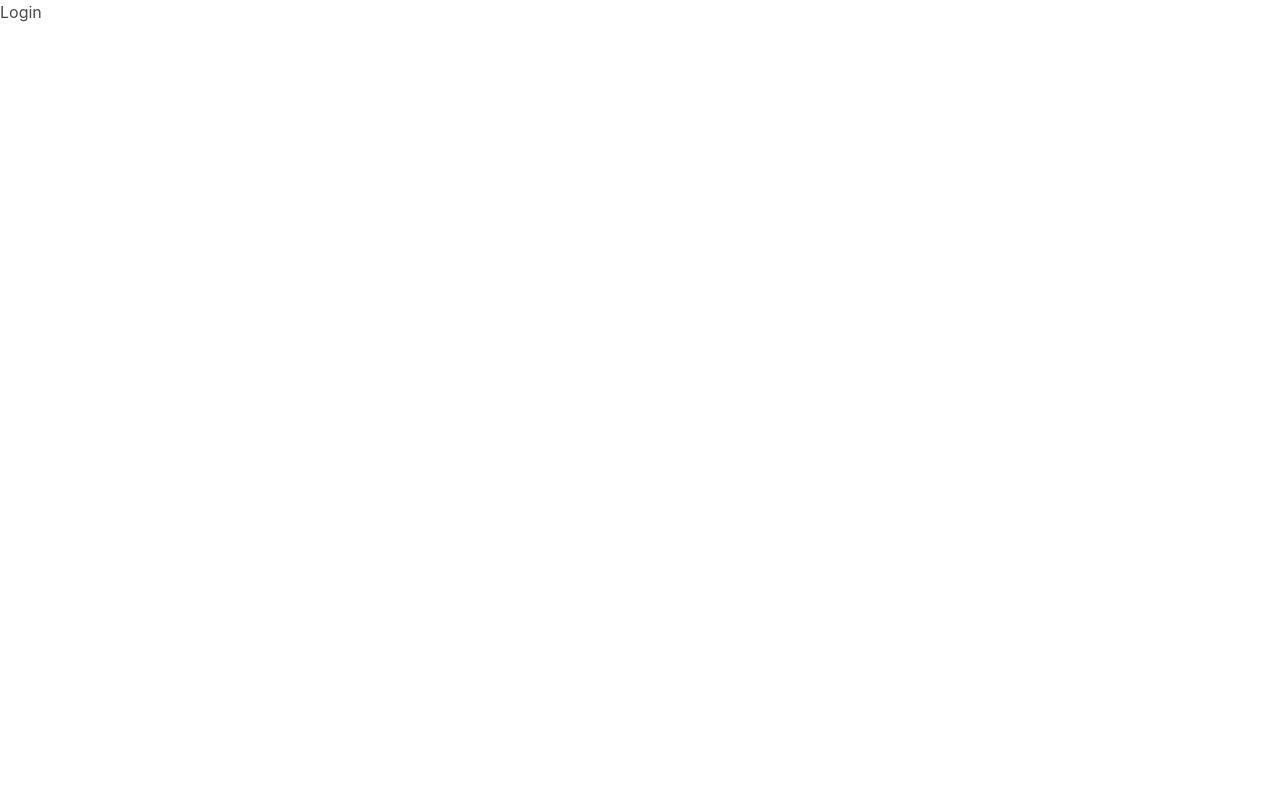
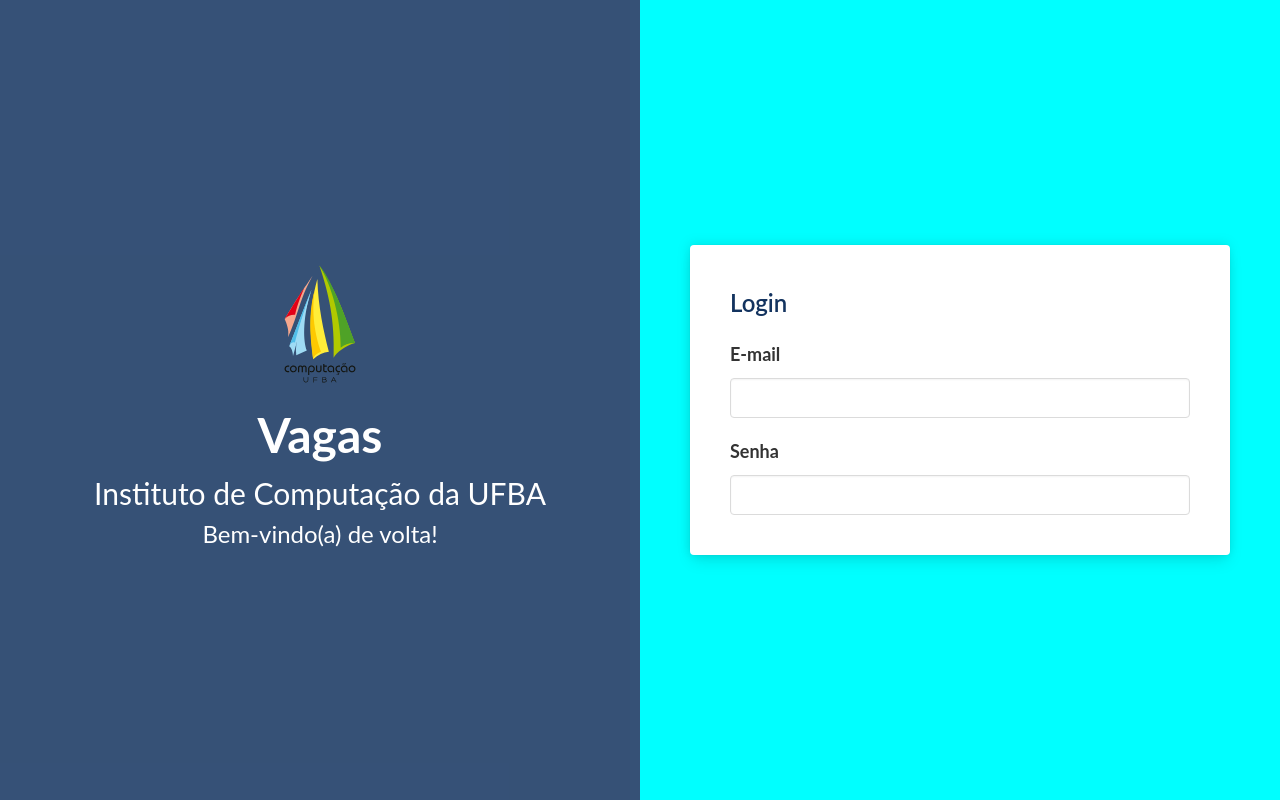
Before and after one commit to mate85-vagas/vagas-frontend, a React (Create React App) app: page /login in a window 1280 px wide. Built offline with nearby package versions, Linux system fonts and the light colour scheme; a web font is replaced by a local one.

Commit message:
Adds initial Login page

```diff
--- a/src/components/Header/index.jsx
+++ b/src/components/Header/index.jsx
@@ -1,5 +1,5 @@
 import React from 'react'
-import IconIC from './IconIC'
+import IconIC from '../IconIC'
 import UserAvatar from './UserAvatar'
 import Text from '../Text'
 import './styles.css'
--- a/src/components/Text/index.jsx
+++ b/src/components/Text/index.jsx
@@ -2,13 +2,14 @@
 import PropTypes from 'prop-types'
 import './styles.css'
 
-function Text({ className, text, size, weight }) {
+function Text({ className, text, size, weight, color }) {
   return (
     <p
       className={`${className} text`}
       style={{
         fontSize: size,
         fontWeight: weight,
+        color,
       }}
     >
       {text}
@@ -21,6 +22,7 @@
   text: PropTypes.string,
   size: PropTypes.number,
   weight: PropTypes.oneOfType([PropTypes.string, PropTypes.number]),
+  color: PropTypes.string,
 }
 
 Text.defaultProps = {
@@ -28,6 +30,7 @@
   text: '',
   size: 16,
   weight: 'normal',
+  color: 'white',
 }
 
 export default Text
--- /dev/null
+++ b/src/components/TextInput/index.jsx
@@ -0,0 +1,30 @@
+import React from 'react'
+import PropTypes from 'prop-types'
+import Text from '../Text'
+import './styles.css'
+
+function TextInput({ label, type }) {
+  return (
+    <div className="text-input">
+      <Text text={label} size={18} weight="bold" color="#333333" />
+      <div className="field-body">
+        <div className="field">
+          <p className="control">
+            <input className="input" type={type} />
+          </p>
+        </div>
+      </div>
+    </div>
+  )
+}
+
+TextInput.propTypes = {
+  label: PropTypes.string.isRequired,
+  type: PropTypes.string.isRequired,
+}
+
+TextInput.defaultProps = {
+  // label: <div />,
+}
+
+export default TextInput
--- /dev/null
+++ b/src/components/TextInput/styles.css
@@ -0,0 +1,7 @@
+.text-input {
+  margin-top: 20px;
+}
+
+.field-body {
+  margin-top: 10px;
+}
--- a/src/index.css
+++ b/src/index.css
@@ -2,6 +2,7 @@
 
 body {
   margin: 0;
+  height: 100%;
   font-family: -apple-system, BlinkMacSystemFont, 'Segoe UI', 'Roboto', 'Oxygen',
     'Ubuntu', 'Cantarell', 'Fira Sans', 'Droid Sans', 'Helvetica Neue',
     sans-serif;
@@ -9,7 +10,24 @@
   -moz-osx-font-smoothing: grayscale;
 }
 
+html, body {
+  height: 100%;
+}
+
 code {
   font-family: source-code-pro, Menlo, Monaco, Consolas, 'Courier New',
     monospace;
 }
+
+* {
+  font-style: normal;
+  font-family: 'Lato';
+}
+
+.card {
+  border-radius: 5px;
+  padding: 10px;
+  filter: drop-shadow(-1px -1px 6px rgba(0, 0, 0, 0.1));
+  display: flex;
+  flex-direction: column;
+}
--- a/src/pages/Login/index.jsx
+++ b/src/pages/Login/index.jsx
@@ -1,7 +1,28 @@
+/* eslint-disable jsx-a11y/label-has-associated-control */
 import React from 'react'
+import Text from '../../components/Text'
+import IconIC from '../../components/IconIC'
+import './styles.css'
+import TextInput from '../../components/TextInput'
 
 function Login() {
-  return <div>Login</div>
+  return (
+    <div className="login-page">
+      <div className="left-container">
+        <IconIC height={150} />
+        <Text text="Vagas" size={48} weight={700} />
+        <Text text="Instituto de Computação da UFBA" size={30} weight={400} />
+        <Text text="Bem-vindo(a) de volta!" size={24} weight="normal, 400" />
+      </div>
+      <div className="right-container">
+        <div className="card">
+          <Text text="Login" size={24} weight={600} color="#13335F" />
+          <TextInput label="E-mail" type="email" />
+          <TextInput label="Senha" type="email" />
+        </div>
+      </div>
+    </div>
+  )
 }
 
 export default Login
--- /dev/null
+++ b/src/pages/Login/styles.css
@@ -0,0 +1,29 @@
+.login-page {
+  display: flex;
+  flex-direction: row;
+  height: 100vh;
+}
+
+.left-container {
+  background: rgba(19, 51, 95, 0.85);
+  display: flex;
+  width: 50%;
+  align-items: center;
+  justify-content: center;
+  flex-direction: column;
+}
+
+.right-container {
+  background-color: aqua;
+  display: flex;
+  width: 50%;
+  padding: 50px;
+  justify-content: center;
+  align-items: center;
+}
+
+.login-page .card {
+  padding: 40px;
+  display: flex;
+  width: 100%;
+}
```
Also changed, not shown: src/App.css (deleted, +0 -38 lines), src/components/IconIC/index.jsx (renamed from src/components/Header/IconIC.jsx).
